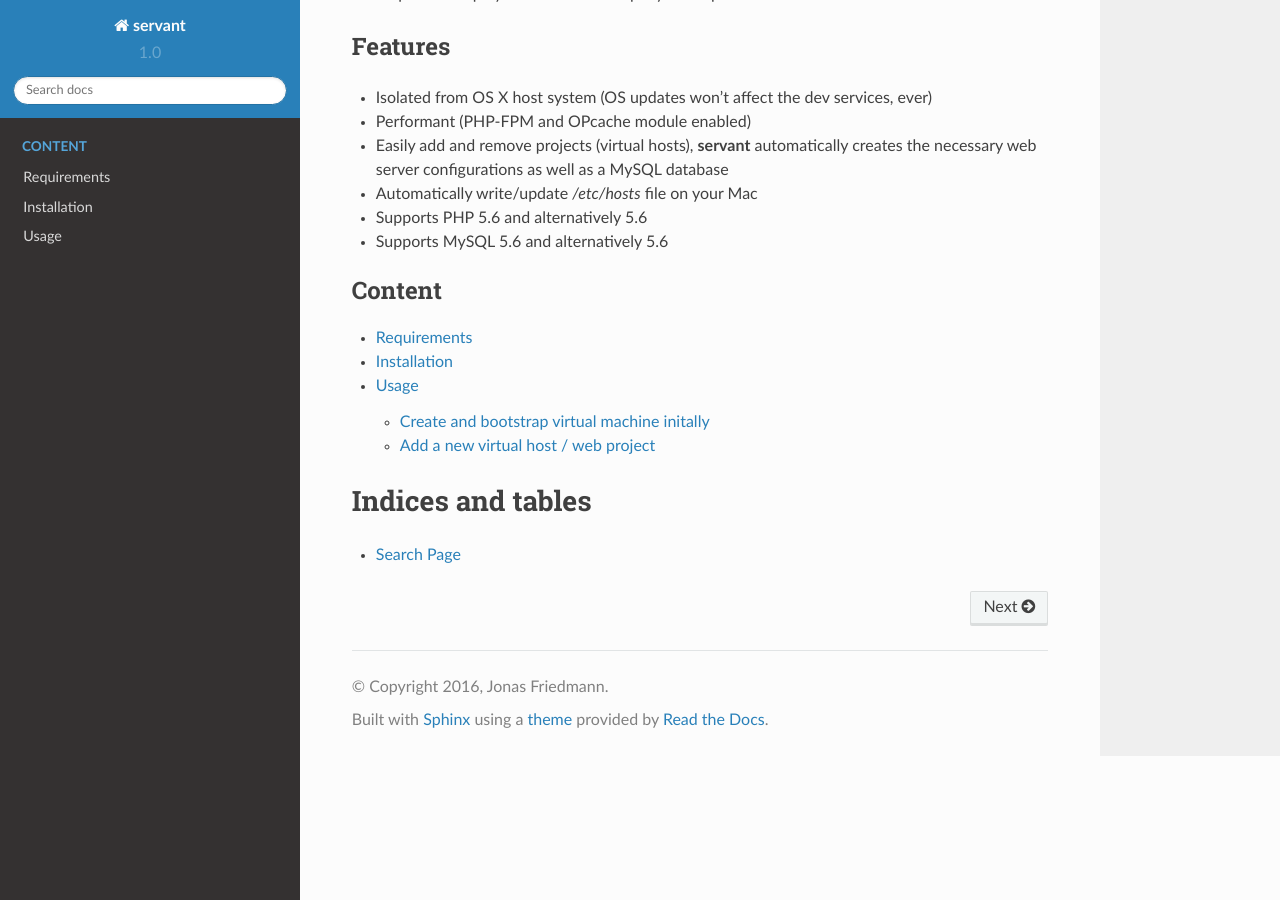
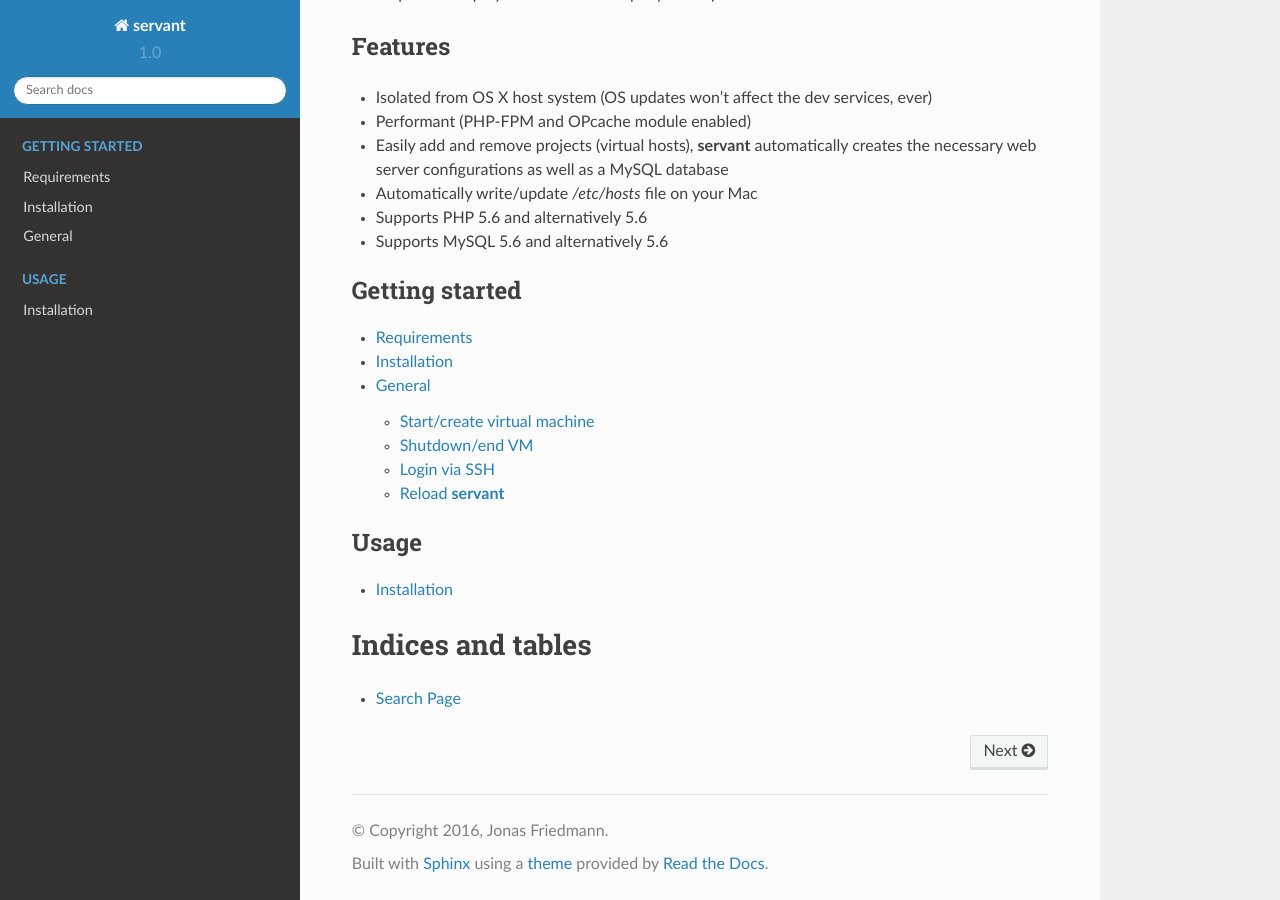
Before and after one commit to frdmn/servant, a Sphinx documentation site: the page built from docs/index.rst, in a window 1280 px wide and 900 px high, scrolled down 665 px. Built offline with Sphinx 7.4.7 and the Read the Docs theme 2.0.0, drawn with Linux system fonts in a browser that asks for light colours.

Commit message:
Restructure docs

```diff
--- /dev/null
+++ b/docs/general.rst
@@ -0,0 +1,30 @@
+General
+=======
+
+Start/create virtual machine
+~~~~~~~~~~~~~~~~~~~~~~~~~~~~
+
+To initially create the **servant** machine, just run: ::
+
+    vagrant up
+
+Shutdown/end VM
+~~~~~~~~~~~~~~~
+
+To power off the virtual machine: ::
+
+    vagrant suspend
+
+Login via SSH
+~~~~~~~~~~~~~
+
+Vagrant provides a passwordless SSH login using: ::
+
+    vagrant ssh
+
+Reload **servant**
+~~~~~~~~~~~~~~~~~~
+
+::
+
+    vagrant provision
--- a/docs/index.rst
+++ b/docs/index.rst
@@ -20,11 +20,17 @@
 
 .. toctree::
    :maxdepth: 2
-   :caption: Content
+   :caption: Getting started
 
    requirements
    installation
-   usage
+   general
+
+.. toctree::
+   :maxdepth: 2
+   :caption: Usage
+
+   installation
 
 Indices and tables
 ==================
--- a/docs/usage.rst
+++ /dev/null
@@ -1,27 +0,0 @@
-Usage
-=====
-
-Create and bootstrap virtual machine initally
-~~~~~~~~~~~~~~~~~~~~~~~~~~~~~~~~~~~~~~~~~~~~~
-
-1. To initially create the **servant** machine, just run: ::
-
-    cd ~/servant
-    vagrant up
-
-Add a new virtual host / web project
-~~~~~~~~~~~~~~~~~~~~~~~~~~~~~~~~~~~~
-
-The following steps explain how to add new virtual hosts or web projects in the Apache configuration and setup MySQL databases:
-
-1. Create a new directory in the `public/` folder, which is using the hostname of your choice as foldername: ::
-
-    cd ~/servant/public
-    mkdir demoproject.io
-
-    # Some test code to see if PHP works properly
-    echo "<?php echo 'test';" > demoproject.io/index.php
-
-2. Run the Vagrant command, so **servant** can setup your Apache configurations and create your database as well as adjust your `/etc/hosts` file on your Mac: ::
-
-    vagrant provision
```
